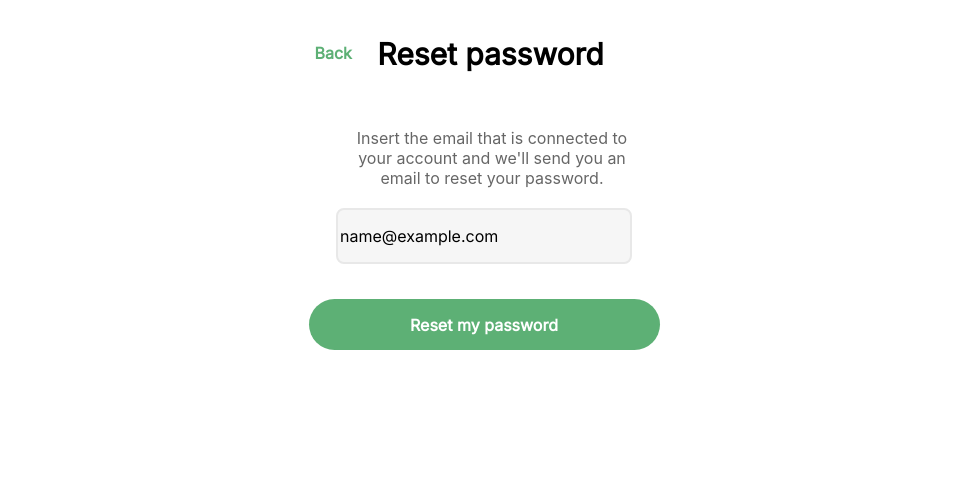
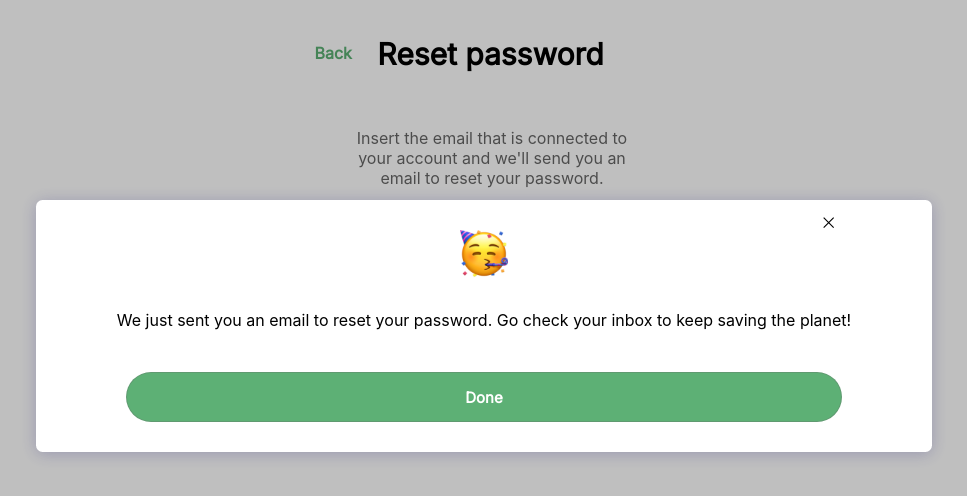
Before and after one commit to alexandra-waldau/envrmt, a React (Create React App) app in the folder envrmt/: page /forgot-password in a window 1280 px wide. Both pictures are taken after typing "name@example.com" into the empty fields and a click on the button "Reset my password". Shown: the top 496 px of the page, without its empty margins (156-1123 px from the left). Built offline with nearby package versions, Linux system fonts and the light colour scheme; no server answers.

Commit message:
popup email reset

```diff
--- a/envrmt/src/Components/Log-in/Forgot-password/forgot-password.css
+++ b/envrmt/src/Components/Log-in/Forgot-password/forgot-password.css
@@ -91,3 +91,60 @@
   display: flex;
   align-self: center;
 }
+
+.overlay {
+  position: fixed;
+  z-index: 1;
+  width: 100%;
+  height: 100%;
+  background-color: rgba(0, 0, 0, 0.25);
+}
+
+.popup-text {
+  text-align: center;
+  margin: 2rem;
+}
+
+.popup-image {
+  width: 3rem;
+}
+
+.container-popup {
+  position: fixed;
+  top: 25%;
+  left: 15%;
+  padding: 30px 0;
+  display: flex;
+  flex-direction: column;
+  width: 70%;
+  border: transparent;
+  align-items: center;
+  background-color: #ffffff;
+  border-radius: 6.5px;
+  box-shadow: 0px 1.63848px 16.3848px rgba(38, 36, 131, 0.25);
+}
+
+.close-cross {
+  position: absolute;
+  width: 16px;
+  height: 16px;
+  left: 87%;
+  top: 15px;
+  border: none;
+  background-color: white;
+}
+
+.done-button {
+  margin-top: 10px;
+  font-family: Inter;
+  font-size: 15px;
+  text-align: center;
+  color: white;
+  font-weight: bold;
+  background-color: transparent;
+  height: 50px;
+  border-radius: 80px;
+  border: 1px solid rgba(102, 102, 102, 0.3);
+  width: 80%;
+  background-color: #5db075;
+}
--- a/envrmt/src/Components/Log-in/Forgot-password/forgot-password.js
+++ b/envrmt/src/Components/Log-in/Forgot-password/forgot-password.js
@@ -2,6 +2,9 @@ import React, {useState} from "react";
 import { forgotPassword } from "./../../../Firebase/firebaseAuth";
 import "./../../../Components/Log-in/Forgot-password/forgot-password.css"
 import { Link } from "react-router-dom";
+import { GrClose } from "react-icons/gr";
+import PosEmoji from "./../../../Assets/PosFeedbackEmoji.png";
+
 
 const onSubmit = (event, email) => {
     event.preventDefault();
@@ -9,8 +12,14 @@ const onSubmit = (event, email) => {
 };
 
 
-const ResetPassword = () => {
+const ResetPassword = (props) => {
     const[email, setMail] = useState("");
+    const [visible, setVisibility] = useState(false);
+
+	const togglePopUp = () => {
+		setVisibility(!visible);
+	};
+
     return(
         <div className="reset-password">
             <div className="resetpw-headline">
@@ -23,11 +32,27 @@ const ResetPassword = () => {
             <p className="rp text">Insert the email that is connected to your account and we'll send you an email to reset your password.</p>
             <form className="flexbox-item" method="get" onSubmit={(e) => onSubmit(e,email)}>
                 <input type="email" className="rp email" value={email} onChange={(e) => setMail(e.target.value)} placeholder="Email address" />
-                <button type="submit" className="profileButton">Reset my password</button>
+                <button type="submit" className="profileButton" onClick={() => togglePopUp()}>Reset my password</button>
+                {visible ? <ResetPwPopUp toggle={() => togglePopUp()} /> : null}
             </form>
         </div>
         </div>
     )
 }
 
+
+function ResetPwPopUp(props) {
+    return (
+      <div className="overlay">
+        <div className="container-popup">
+          <button className='close-cross' onClick={props.toggle}><GrClose /></button>
+          <img className="popup-image"src={PosEmoji}></img>
+          <p className="popup-text">We just sent you an email to reset your password. Go check your inbox to keep saving the planet!</p>
+          <button className="done-button" onClick={props.toggle}>Done</button>
+        </div>
+      </div>
+    );
+  }
+
+
 export {ResetPassword};
--- a/envrmt/src/Components/NewChallenge/popup.js
+++ b/envrmt/src/Components/NewChallenge/popup.js
@@ -7,6 +7,7 @@ import { GrClose } from "react-icons/gr";
 import food_g from "../../Assets/Icons/Food_green.svg";
 
 const ChallengeDetails = (props) => {
+
 	return (
 		<div className="overlay-challenge">
 			<div className="container-challenge-detail">
```
